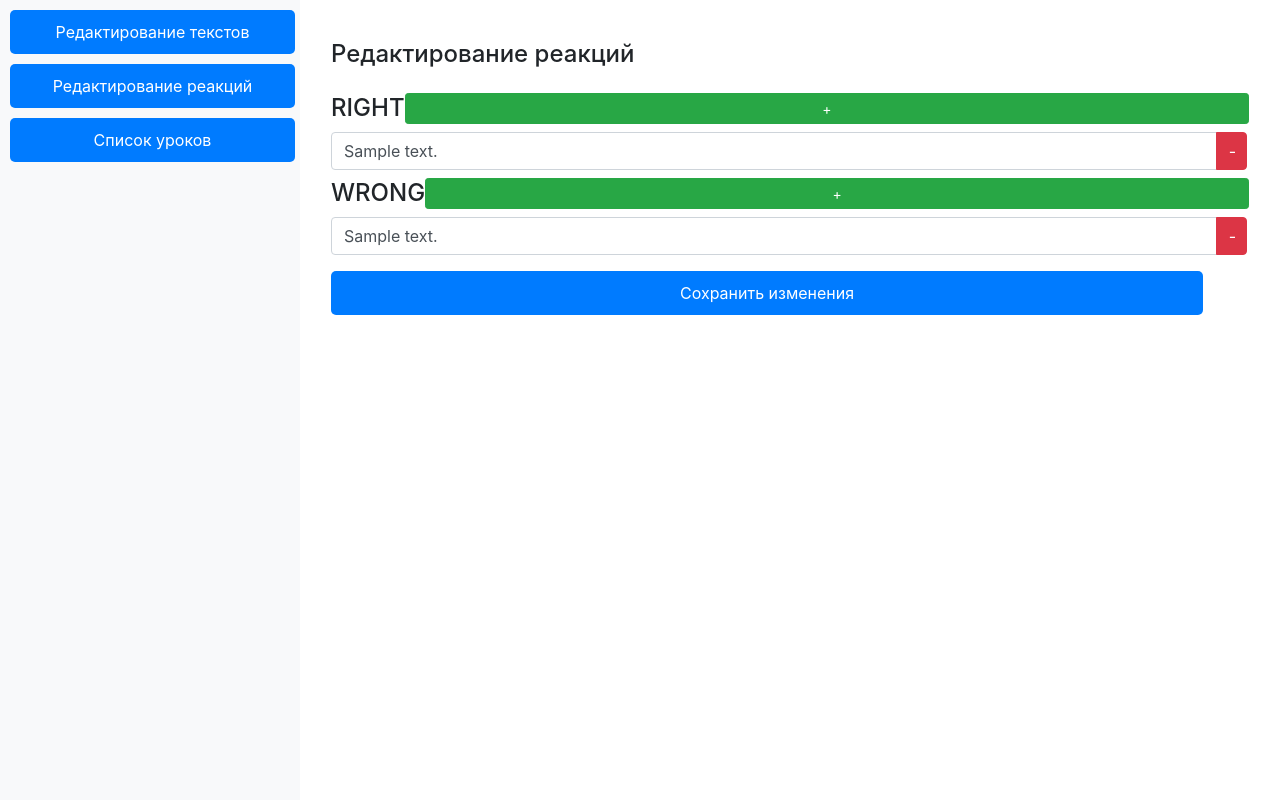
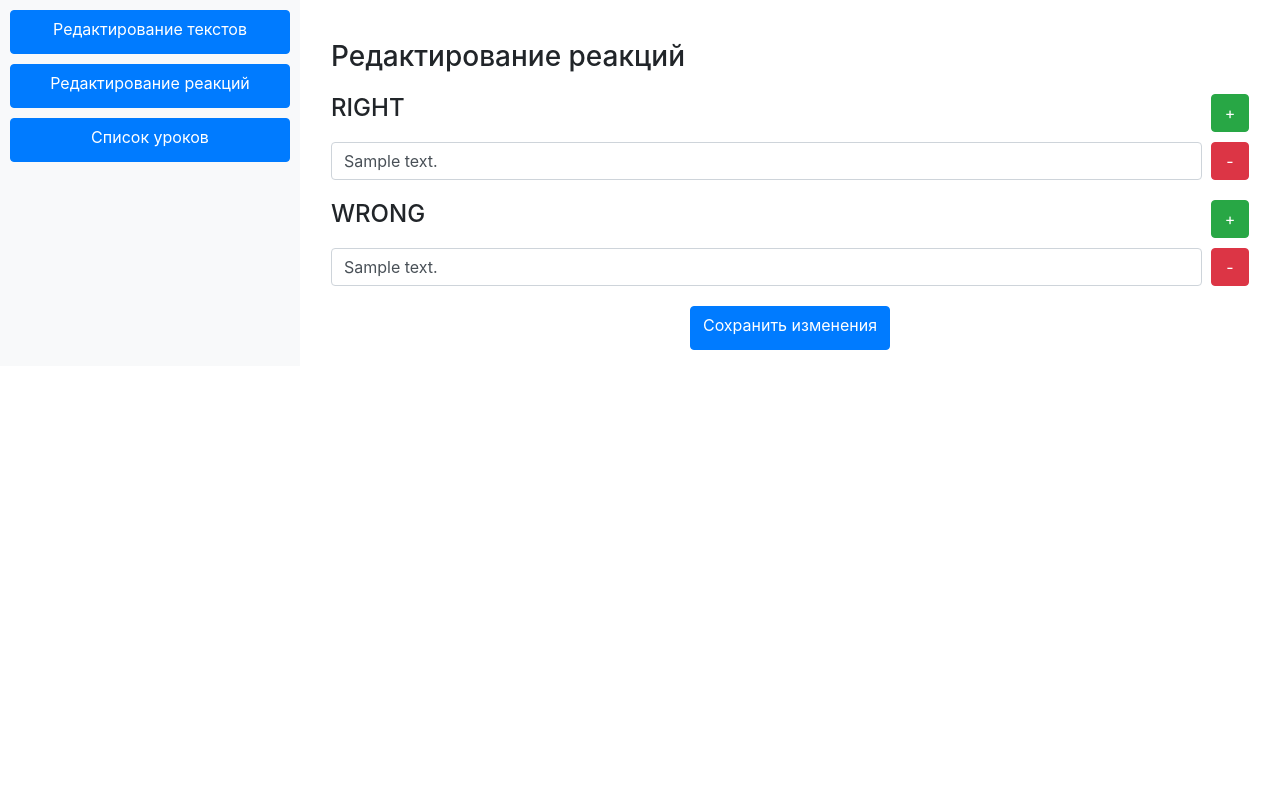
Before and after one commit to vasgg/english_buddy_bot, a FastAPI app: template src/API/templates/reactions.html in a window 1280 px wide. Run offline with FastAPI, Linux system fonts and the light colour scheme; the template is opened without the code that fills it: most values are stand-ins (such as "Sample title", 1, 10 or a date in 2020); parts of the project's set-up code (start-up, migrations or seed data) failed here and were passed over; some libraries are stand-ins or nearby versions.

Commit message:
Change front

```diff
--- a/src/API/static/style.css
+++ b/src/API/static/style.css
@@ -1,46 +1,100 @@
-.button-container {
-    position: absolute;
-    top: 50%;
-    left: 50%;
-    transform: translate(-50%, -50%);
-}
-
-.button {
-    margin: 10px;
-}
 body {
   display: flex;
 }
 
-#sidebar {
+.sidebar {
   /* Высота сайдбара должна быть равна высоте видимой области */
-  height: 100vh;
+  /*height: 100vh;*/
   /* Ширина сайдбара */
   width: 300px;
   /* Зафиксируем сайдбар, чтобы он оставался на месте при прокрутке */
-  position: fixed;
+  /*position: fixed;*/
   /* Сайдбар будет слева */
-  left: 0;
+  /*left: 0;*/
   /* Отступ сверху */
-  top: 0;
+  /*top: 0;*/
   /* Фон сайдбара */
   background-color: #f8f9fa;
 }
 
+.sidebar__button-wrapper {
+    padding: 10px;
+    display: flex;
+    flex-direction: column;
+    gap: 10px;
+}
+
+.content {
+    /* Чтобы контент не налезал на сайдбар */
+    /*margin-left: 300px;*/
+    /* Остальной контент занимает всё доступное пространство */
+    flex-grow: 1;
+    padding: 1rem;
+}
+
+.content__button-wrapper {
+    margin-top: 20px;
+    display: flex;
+    align-items: center;
+    justify-content: center;
+}
+
+/*!*h3 {*!*/
+/*!*    margin-bottom: 0;*!*/
+/*!*}*!*/
+
+/*table {*/
+/*    margin-bottom: 20px;*/
+/*}*/
+
+#editTextsForm {
+    margin-top: 20px;
+}
+
+.reactions-form-title {
+    margin-top: 20px;
+}
+
+
+/* Стилизация кнопок в сайдбаре */
+.btn {
+    display: flex; /* Кнопки будут блочными элементами */
+    align-content: center;
+    justify-content: center;
+    /*width: 100%; !* Ширина кнопок будет равна ширине сайдбара *!*/
+    text-align: center; /* Текст в кнопках будет выровнен по левому краю */
+    height: 44px;
+}
+
+.btn a {
+    color: white;
+    text-decoration: none;
+}
+
 #content {
   /* Чтобы контент не налезал на сайдбар */
-  margin-left: 300px;
+  /*margin-left: 300px;*/
   /* Остальной контент занимает всё доступное пространство */
   flex-grow: 1;
   padding: 1rem;
 }
 
-/* Стилизация кнопок в сайдбаре */
-.btn {
-  display: block; /* Кнопки будут блочными элементами */
-  width: 95%; /* Ширина кнопок будет равна ширине сайдбара */
-  text-align: center; /* Текст в кнопках будет выровнен по левому краю */
+.reactions-input-wrapper {
+    display: flex;
+    align-items: center;
+    gap: 10px;
 }
+
+.btn-square {
+    height: 38px;
+    width: 38px;
+}
+
+.reactions-form-title {
+    margin-bottom: 10px;
+}
+
+
 /* Стилизация таблицы */
 table {
     width: 100%;
@@ -77,25 +131,6 @@ textarea {
     border: 1px solid #ddd;
     padding: 8px;
     border-radius: 4px;
-}
-
-/* Стили для кнопки и контейнера кнопки */
-.button-container {
-    display: flex;
-    justify-content: center;
-    margin-top: 20px;
-}
-.btn-primary {
-    background-color: #007bff;
-    color: white;
-    border: none;
-    padding: 10px 20px;
-    border-radius: 5px;
-    font-size: 16px;
-    transition: background-color 0.3s;
-}
-.btn-primary:hover {
-    background-color: #0056b3;
 }
 
 /* Стилизация таблицы */
@@ -136,24 +171,6 @@ textarea {
     border-radius: 4px;
 }
 
-/* Стили для кнопки и контейнера кнопки */
-.button-container {
-    display: flex;
-    justify-content: center;
-    margin-top: 20px;
-}
-.btn-primary {
-    background-color: #007bff;
-    color: white;
-    border: none;
-    padding: 10px 20px;
-    border-radius: 5px;
-    font-size: 16px;
-    transition: background-color 0.3s;
-}
-.btn-primary:hover {
-    background-color: #0056b3;
-}
 
 .edit-button {
     margin-left: 10px;
--- a/src/API/templates/base.html
+++ b/src/API/templates/base.html
@@ -8,14 +8,23 @@
     <link href="{{ url_for('static', path='/style.css') }}" rel="stylesheet">
 </head>
 <body>
-<div id="sidebar">
+<div id="sidebar" class="sidebar">
+    <div class="sidebar__button-wrapper">
+        <button class="btn btn-primary ">
+            <a href="/texts" >Редактирование текстов </a>
+        </button>
+        <button class="btn btn-primary ">
+            <a href="/reactions" >Редактирование реакций</a>
+        </button>
+        <button class="btn btn-primary ">
+            <a href="/lessons" >Список уроков</a>
+        </button>
+    </div>
     <!-- Сайдбар с кнопками -->
-    <a href="/texts" class="btn btn-primary button">Редактирование текстов</a>
-    <a href="/reactions" class="btn btn-primary button">Редактирование реакций</a>
-    <a href="/lessons" class="btn btn-primary button">Список уроков</a>
+
     <!-- Другие кнопки -->
 </div>
-<div id="content">
+<div id="content" class="content">
     {% block content %}{% endblock %}
 </div>
 <script src="{{ url_for('static', path='/script.js') }}"></script>
--- a/src/API/templates/reactions.html
+++ b/src/API/templates/reactions.html
@@ -2,39 +2,39 @@
 {% block title %}Реакции{% endblock %}
 {% block content %}
 <div class="container mt-4">
-    <h4 class="mb-4 text-left">Редактирование реакций</h4>
+    <h3 class="text-left">Редактирование реакций</h3>
     <form id="editReactionsForm" action="/reactions" method="post">
-        <div class="d-flex justify-content-between align-items-center">
+        <div class="reactions-form-title d-flex justify-content-between align-items-center">
             <h4>RIGHT</h4>
-            <button type="button" class="btn btn-success btn-sm mb-2 float-right" onclick="addReaction('right')">+</button>
+            <button type="button" class="btn btn-success btn-square" onclick="addReaction('right')">+</button>
             <!--            <button type="button" class="btn btn-success mb-2" onclick="addReaction('right')">+</button>-->
         </div>
         <div id="right-reactions">
             {% for reaction in right %}
-            <div class="input-group mb-2">
-                <input type="text" class="form-control" name="right_{{ reaction.id }}" value="{{ reaction.text }}">
+            <div class=" reactions-input-wrapper mb-2">
+                <input type="text" class="form-control " name="right_{{ reaction.id }}" value="{{ reaction.text }}">
                 <div class="input-group-append">
-                    <button class="btn btn-danger" type="button" onclick="confirmDeletion({{ reaction.id }})">-</button>
+                    <button class="btn btn-danger btn-square" type="button" onclick="confirmDeletion({{ reaction.id }})">-</button>
                 </div>
             </div>
             {% endfor %}
         </div>
 
-        <div class="d-flex justify-content-between align-items-center">
+        <div class="reactions-form-title d-flex justify-content-between align-items-center">
             <h4>WRONG</h4>
-            <button type="button" class="btn btn-success btn-sm mb-2 float-right" onclick="addReaction('wrong')">+</button>
+            <button type="button" class="btn btn-success btn-square" onclick="addReaction('wrong')">+</button>
         </div>
         <div id="wrong-reactions">
             {% for reaction in wrong %}
-            <div class="input-group mb-2">
+            <div class="reactions-input-wrapper mb-2">
                 <input type="text" class="form-control" name="wrong_{{ reaction.id }}" value="{{ reaction.text }}">
                 <div class="input-group-append">
-                    <button class="btn btn-danger" type="button" onclick="confirmDeletion({{ reaction.id }})">-</button>
+                    <button class="btn btn-danger btn-square" type="button" onclick="confirmDeletion({{ reaction.id }})">-</button>
                 </div>
             </div>
             {% endfor %}
         </div>
-        <div class="text-center mt-3">
+        <div class="content__button-wrapper">
             <button type="submit" class="btn btn-primary">Сохранить изменения</button>
         </div>
     </form>
```
Also changed, not shown: src/API/static/script.js (+67 -40 lines), src/API/templates/texts.html (+4 -4 lines).
